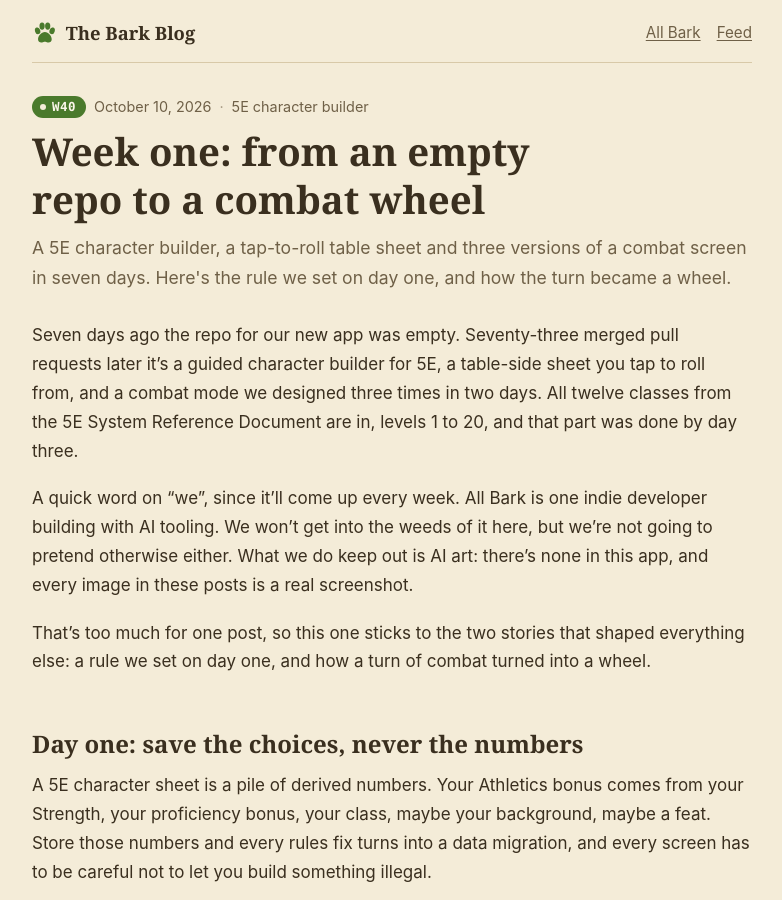
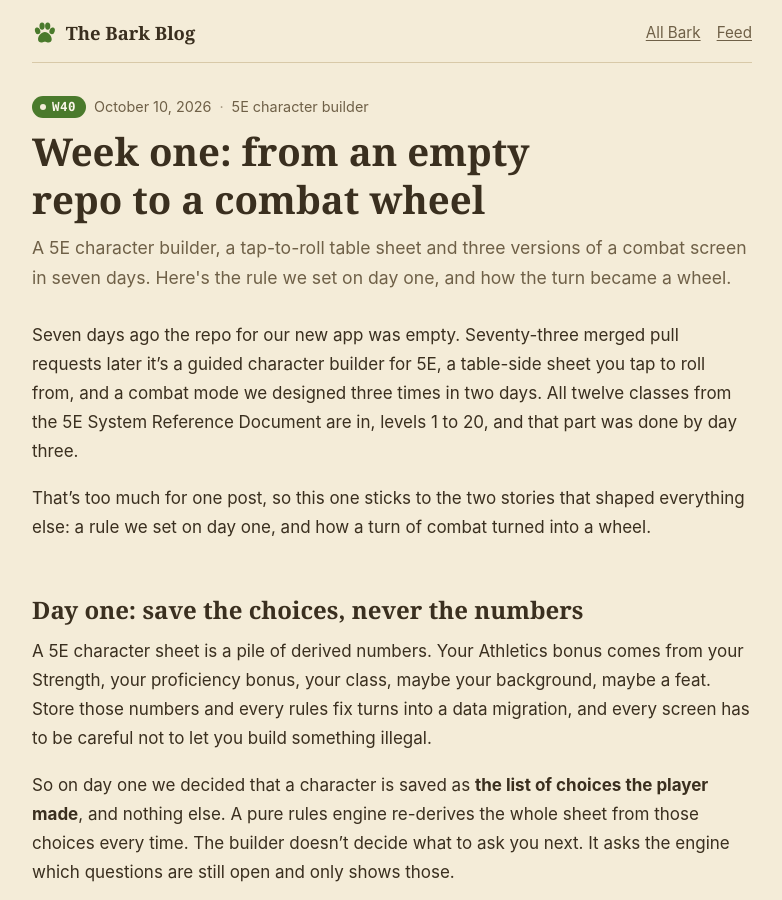
Before and after one commit to allbarkdev/allbark-dev, a Jekyll site: the page built from _posts/2026-10-10-w40-empty-repo-to-combat-wheel.md, in a window 1280 px wide and 900 px high. Shown: the whole window, without its empty margins (248-1030 px from the left). Built offline with Jekyll 4.4.1, drawn with Linux system fonts in a browser that asks for light colours; our own code applies the rules of GitHub Pages for plain Markdown files.

Commit message:
Bark Log W40: drop the AI tooling paragraph

```diff
--- a/_posts/2026-10-10-w40-empty-repo-to-combat-wheel.md
+++ b/_posts/2026-10-10-w40-empty-repo-to-combat-wheel.md
@@ -12,11 +12,6 @@ Seven days ago the repo for our new app was empty. Seventy-three merged pull req
 a guided character builder for 5E, a table-side sheet you tap to roll from, and a combat mode we
 designed three times in two days. All twelve classes from the 5E System Reference Document are in,
 levels 1 to 20, and that part was done by day three.
-
-A quick word on "we", since it'll come up every week. All Bark is one indie developer building
-with AI tooling. We won't get into the weeds of it here, but we're not going to pretend otherwise
-either. What we do keep out is AI art: there's none in this app, and every image in these posts is a
-real screenshot.
 
 That's too much for one post, so this one sticks to the two stories that shaped everything else:
 a rule we set on day one, and how a turn of combat turned into a wheel.
```
